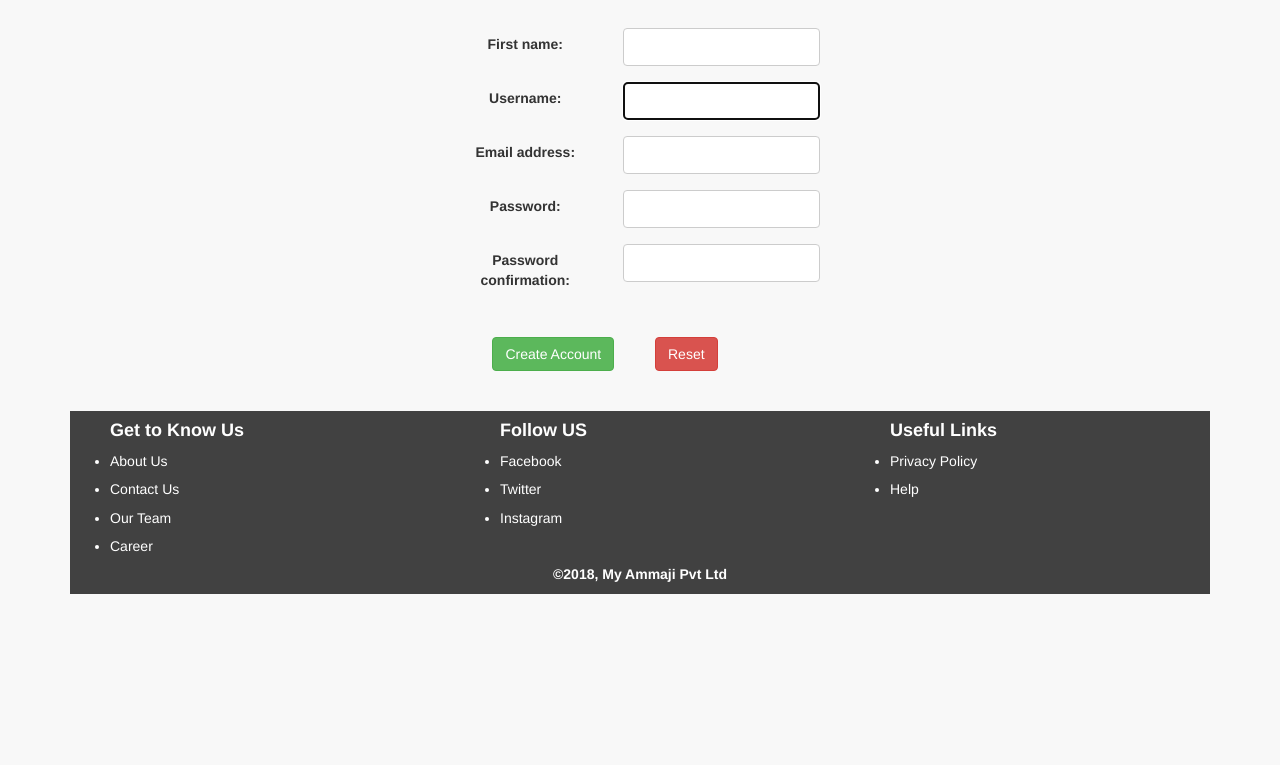
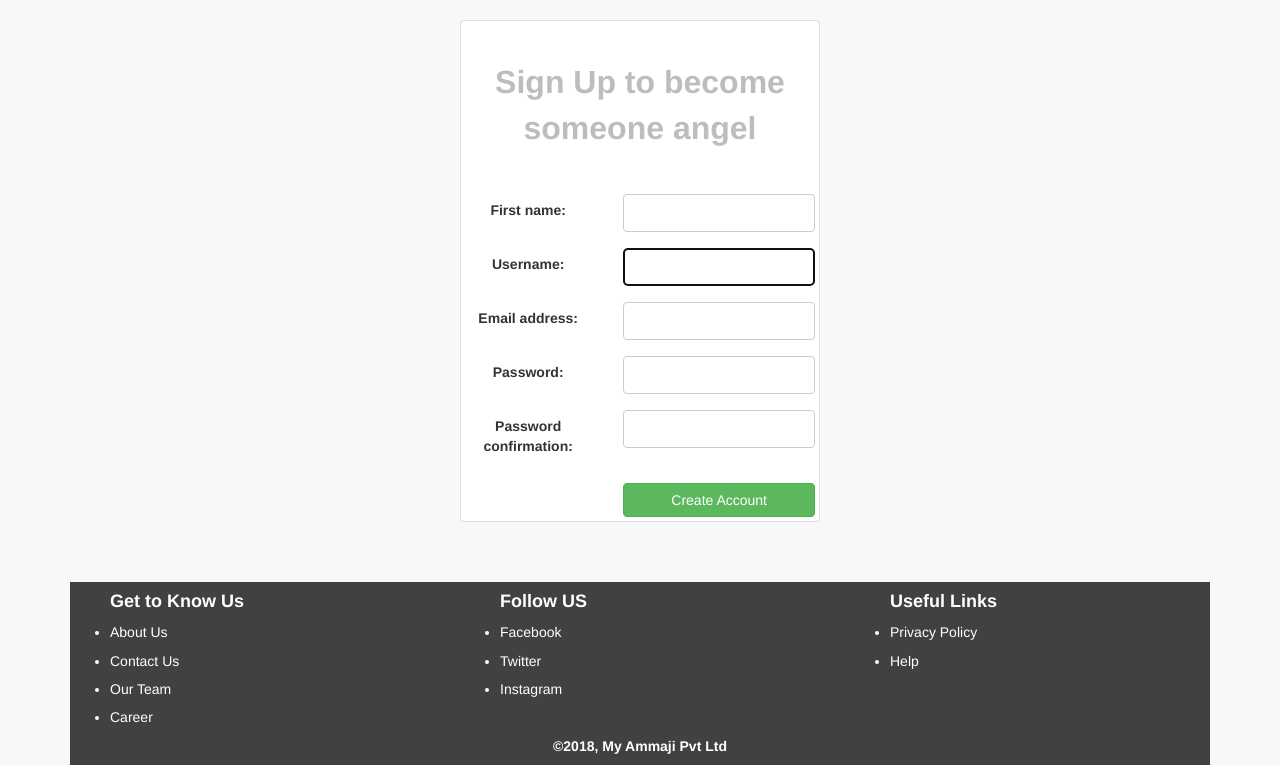
Before and after one commit to mwhorse46/backmyitem, a Django app: page /signup in a window 1280 px wide. Shown: the part 52-817 px from the top of the page. Before the commit the page ends 646 px from the top, so only its background shows below. Run offline with Django 3.2, Linux system fonts and the light colour scheme; some libraries are stand-ins or nearby versions.

Commit message:
style signup page

```diff
--- a/feed/templates/feed/SignUp.html
+++ b/feed/templates/feed/SignUp.html
@@ -8,6 +8,12 @@
   <div class="col-md-4">
   </div>
     <div class="col-md-4">
+        <div class="thumbnail">
+        <div class="thumbnail-center">
+            <font size="6">
+            <p>Sign Up to become someone angel</p>
+            </font>
+        </div>
         <form class="form-herizontal" action="" method="post" enctype="multipart/form-data">
             {% csrf_token %}
               {% if form.errors %}
@@ -15,22 +21,17 @@
               {% endif %}
             {% include 'feed/form_signup_template.html'%}
             <br>
-            <br>
-                <div class="row">
-                    <div class="col-md-1"></div>
-                    <div class="col-md-5">
-                            <button type="submit" class="report-btn btn btn-success">Create Account</button>
+                 <div class="row">
+                    <div class="col-md-5"></div>
+                    <div class="col-md-7">
+                            <button type="submit" class="login-btn btn btn-success">Create Account</button>
                     </div>
-                    <div class="col-md-5">
-                        <button type="reset" class="report-btn btn btn-danger" value="Reset">Reset</button>
-                    </div>
-                    <div class="col-md-1">
 
-                    </div>
+
                 </div>
 
         </form>
-
+        </div>
     </div>
   <div class="col-md-4">
   </div>
--- a/feed/templates/feed/header.html
+++ b/feed/templates/feed/header.html
@@ -5,9 +5,12 @@
     <title>Back My Item</title>
     <meta charset="utf-8">
     <style>
-    .signupcard {
-        text-align:center;
-
+    .thumbnail-center{
+     text-align:center;
+     margin-top:10%;
+     margin-bottom:10%;
+     font-weight:bold;
+     color:#BDBDBD;
     }
     .logo {
     padding-left:20%;
--- a/feed/templates/registration/login.html
+++ b/feed/templates/registration/login.html
@@ -33,7 +33,7 @@
             <br><br>
         </div>
         <div class="thumbnail">
-                <div style="text-align:center;">
+                <div class="thumbnail-center">
                   <p>Don't have an account?<a href="{% url 'feed:signup' %}">&nbsp;&nbsp;&nbsp;Sign up</a></p>
        </div>
 
```
